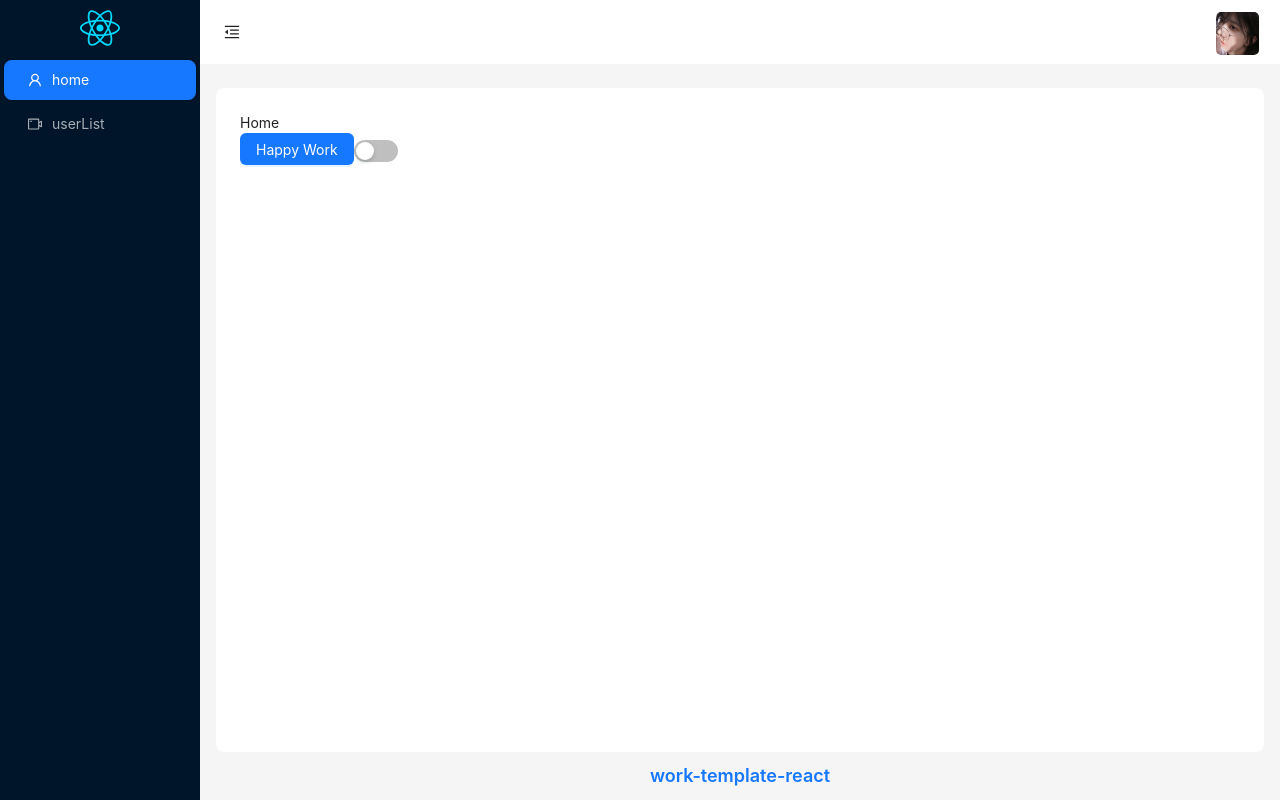
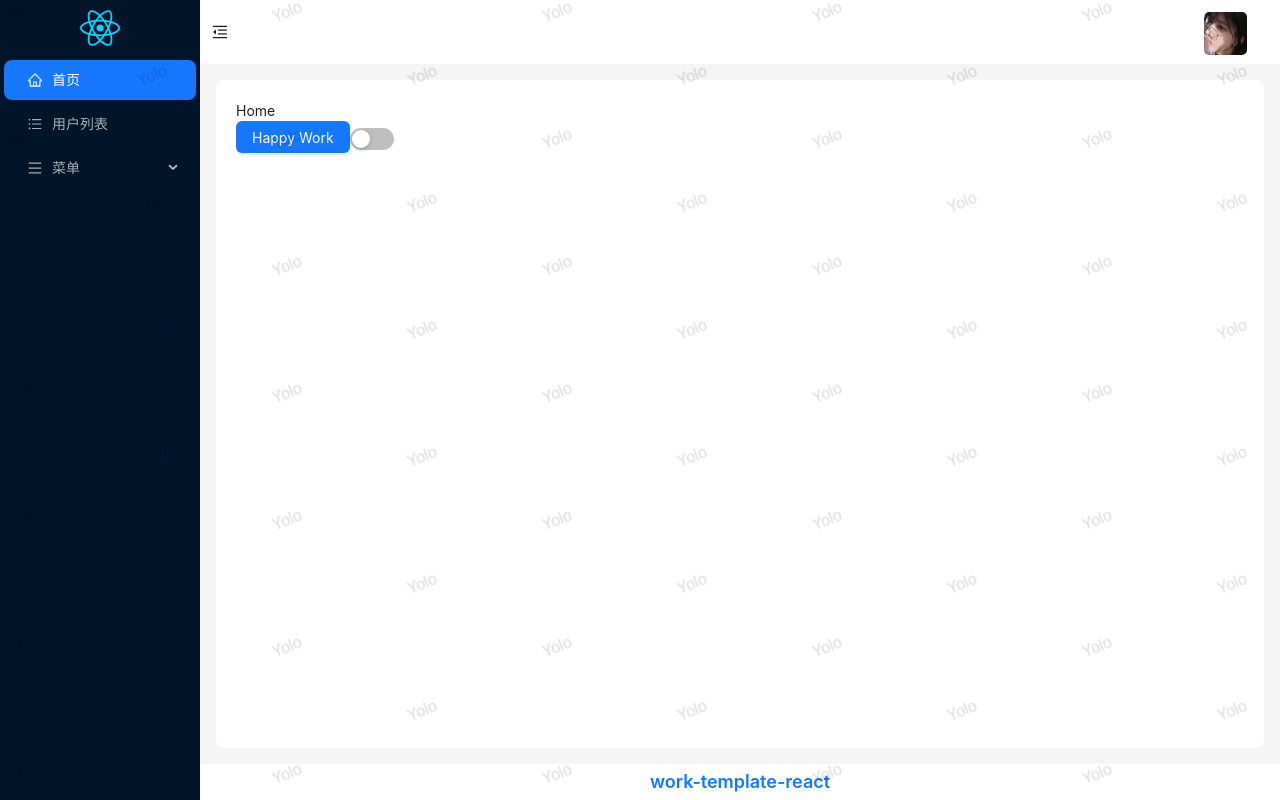
Before and after one commit to Yolo-00/work-react-template, a React (Vite) app: page /#/ in a window 1280 px wide. Built offline with nearby package versions, Linux system fonts and the light colour scheme; sample sign-in values are in the browser's storage; what @ant-design/happy-work-theme would draw is missing.

Commit message:
feat: 根据路由生成菜单

```diff
--- a/src/layouts/HeaderRight/index.tsx
+++ b/src/layouts/HeaderRight/index.tsx
@@ -30,8 +30,8 @@
 	};
 
 	return (
-		<div className="pr-5">
-			<Dropdown menu={{ items }} placement="bottomRight" arrow={{ pointAtCenter: true }}>
+		<div className="pr-8">
+			<Dropdown menu={{ items }} placement="bottom" arrow={{ pointAtCenter: true }}>
 				<Avatar size={45} src={avatarImg} shape="square" />
 			</Dropdown>
 		</div>
--- a/src/layouts/index.tsx
+++ b/src/layouts/index.tsx
@@ -1,20 +1,47 @@
 import { Outlet, useNavigate, useLocation } from "react-router-dom";
-import { MenuFoldOutlined, MenuUnfoldOutlined, UserOutlined, VideoCameraOutlined } from "@ant-design/icons";
-import { Button, Layout, Menu, theme } from "antd";
-import { useState, useEffect } from "react";
-import HeaderRight from "./HeaderRight";
+import { MenuFoldOutlined, MenuUnfoldOutlined } from "@ant-design/icons";
+import { Button, Layout, Menu, theme, Watermark } from "antd";
+import { useState, useEffect, useMemo, type ReactNode, useCallback } from "react";
+import HeaderRight from "./headerRight";
 import reactSvg from "/react.svg";
+import { routers } from "@/routers";
+import type { RouteObject } from "react-router-dom";
 
 const { Header, Footer, Sider, Content } = Layout;
+
+// 使用交叉类型创建带 meta 的自定义路由类型
+type CustomRouteObject = RouteObject & {
+	meta?: {
+		title: string;
+		icon: ReactNode;
+	};
+};
+interface CustomMenuItem {
+	key: string;
+	label: string;
+	icon: ReactNode;
+	children?: CustomMenuItem[];
+}
+
 function LayoutPage() {
 	const navigate = useNavigate();
 	const location = useLocation();
-
 	const [collapsed, setCollapsed] = useState(false);
 	const {
 		token: { colorBgContainer, borderRadiusLG },
 	} = theme.useToken();
-
+	// 处理菜单列表
+	const changeMenuList = useCallback((list: CustomRouteObject[]): CustomMenuItem[] => {
+		return list.map(item => ({
+			key: item.path || "",
+			label: item.meta?.title || "",
+			icon: item.meta?.icon,
+			children: item?.children && changeMenuList(item.children),
+		}));
+	}, []);
+	const menuList = useMemo(() => {
+		return changeMenuList(routers);
+	}, [changeMenuList]);
 	const handleMenu = (e: any) => {
 		navigate(e.key);
 	};
@@ -23,6 +50,7 @@
 	}, []);
 	return (
 		<>
+			<Watermark content="Yolo">
 				<Layout className="h-[100vh]">
 					<Sider className="overflow-auto" trigger={null} collapsible collapsed={collapsed}>
 						<div>
@@ -33,18 +61,7 @@
 							theme="dark"
 							mode="inline"
 							defaultSelectedKeys={[location.pathname]}
-						items={[
-							{
-								key: "/",
-								icon: <UserOutlined />,
-								label: "home",
-							},
-							{
-								key: "/userList",
-								icon: <VideoCameraOutlined />,
-								label: "userList",
-							},
-						]}
+							items={menuList}
 							onClick={handleMenu}
 						/>
 					</Sider>
@@ -55,33 +72,28 @@
 									type="text"
 									icon={collapsed ? <MenuUnfoldOutlined /> : <MenuFoldOutlined />}
 									onClick={() => setCollapsed(!collapsed)}
-								style={{
-									fontSize: "16px",
-									width: 64,
-									height: 64,
-								}}
+									className="w-16 h-16"
+									size="large"
 								/>
 								<HeaderRight />
 							</div>
 						</Header>
 						<Content
+							className="p-5 m-4 overflow-auto"
 							style={{
-							margin: "24px 16px",
-							padding: 24,
-							overflow: "auto",
 								background: colorBgContainer,
 								borderRadius: borderRadiusLG,
-							marginBottom: 0,
 							}}>
 							<Outlet />
 						</Content>
-					<Footer className="w-full h-6 flex justify-center items-center">
+						<Footer className="w-full flex justify-center items-center bg-white p-1">
 							<a href="https://github.com/Yolo-00/work-template-react" target="_blank" className="text-lg font-semibold">
 								work-template-react
 							</a>
 						</Footer>
 					</Layout>
 				</Layout>
+			</Watermark>
 		</>
 	);
 }
--- /dev/null
+++ b/src/pages/menu/menu-1/index.tsx
@@ -0,0 +1,5 @@
+function Menu1() {
+	return <h1>Menu1</h1>;
+}
+
+export default Menu1;
--- /dev/null
+++ b/src/pages/menu/menu-2/menu-2-1/index.tsx
@@ -0,0 +1,4 @@
+function Menu2_1() {
+	return <h1>menu-2-1</h1>;
+}
+export default Menu2_1;
--- a/src/pages/userList/index.tsx
+++ b/src/pages/userList/index.tsx
@@ -1,5 +1,52 @@
+import { Button, DatePicker, Form, Input, InputNumber, Select, Space } from "antd";
+import { useCallback } from "react";
 function UserList() {
-	return <div>UserList</div>;
+	const [form] = Form.useForm();
+	// 查询表单
+	const handleQuery = useCallback(() => {
+		console.log(form.getFieldsValue());
+	}, [form]);
+	// 重置表单
+	const handleReset = useCallback(() => {
+		form.resetFields();
+	}, [form]);
+	return (
+		<>
+			<Form form={form} name="query" layout="inline">
+				<Form.Item label="姓名" name="name">
+					<Input className="w-48" placeholder="请输入姓名" allowClear />
+				</Form.Item>
+				<Form.Item label="年龄" name="age">
+					<InputNumber className="w-48" controls={false} placeholder="请输入年龄" max={200} min={0} />
+				</Form.Item>
+				<Form.Item label="性别" name="sex">
+					<Select
+						className="w-48"
+						placeholder="请输入性别"
+						allowClear
+						showSearch
+						optionFilterProp="label"
+						defaultActiveFirstOption={false}
+						options={[
+							{ label: "男", value: 1 },
+							{ label: "女", value: 2 },
+						]}
+					/>
+				</Form.Item>
+				<Form.Item label="时间" name="time">
+					<DatePicker className="w-48" placeholder="请选择时间" format={"YYYY-MM-DD HH:mm:ss"} showTime />
+				</Form.Item>
+				<Form.Item>
+					<Space wrap size="middle">
+						<Button type="primary" onClick={handleQuery}>
+							搜索
+						</Button>
+						<Button onClick={handleReset}>重置</Button>
+					</Space>
+				</Form.Item>
+			</Form>
+		</>
+	);
 }
 
 export default UserList;
--- a/src/routers/index.tsx
+++ b/src/routers/index.tsx
@@ -2,13 +2,70 @@
 import React from "react";
 import Layout from "@/layouts";
 import NotFound from "@/pages/notFound";
+import { HomeOutlined, MenuOutlined, UnorderedListOutlined } from "@ant-design/icons";
 
 // 使用 React.lazy 动态导入页面组件
 const Login = React.lazy(() => import("@/pages/login/index"));
 const Home = React.lazy(() => import("@/pages/home/index"));
 const UserList = React.lazy(() => import("@/pages/userList"));
+const Menu1 = React.lazy(() => import("@/pages/menu/menu-1"));
+const Menu2_1 = React.lazy(() => import("@/pages/menu/menu-2/menu-2-1"));
 
-const routers = [
+export const routers = [
+	{
+		path: "/",
+		element: <Home />,
+		meta: {
+			title: "首页",
+			icon: <HomeOutlined />,
+		},
+		loader: beforeRouter,
+	},
+	{
+		path: "/userList",
+		element: <UserList />,
+		meta: {
+			title: "用户列表",
+			icon: <UnorderedListOutlined />,
+		},
+		loader: beforeRouter,
+	},
+	{
+		path: "/menu",
+		meta: {
+			title: "菜单",
+			icon: <MenuOutlined />,
+		},
+		loader: beforeRouter,
+		children: [
+			{
+				path: "/menu/menu-1",
+				element: <Menu1 />,
+				meta: {
+					title: "菜单-1",
+				},
+			},
+			{
+				path: "/menu/menu-2",
+				meta: {
+					title: "菜单-2",
+				},
+				children: [
+					{
+						path: "/menu/menu-2/menu-2-1",
+						element: <Menu2_1 />,
+						meta: {
+							title: "菜单-2-1",
+						},
+					},
+				],
+			},
+		],
+	},
+];
+
+const router = createHashRouter(
+	[
 		{
 			path: "/login",
 			element: <Login />,
@@ -22,26 +79,14 @@
 		{
 			path: "/",
 			element: <Layout />,
-		children: [
-			{
-				path: "/",
-				element: <Home />,
-				loader: beforeRouter,
-			},
-			{
-				path: "/userList",
-				element: <UserList />,
-				loader: beforeRouter,
-			},
-		],
+			children: [...routers],
 		},
 		{
 			path: "*", // 处理未匹配的路由
 			element: <NotFound />,
 		},
-];
-
-const router = createHashRouter(routers, {
+	],
+	{
 		future: {
 			v7_fetcherPersist: true,
 			v7_normalizeFormMethod: true,
@@ -49,7 +94,8 @@
 			v7_relativeSplatPath: true,
 			v7_skipActionErrorRevalidation: true,
 		},
-});
+	},
+);
 
 function beforeRouter() {
 	if (!localStorage.getItem("token")) {
--- a/src/styles/index.scss
+++ b/src/styles/index.scss
@@ -29,15 +29,14 @@
 
 /* scroll bar */
 ::-webkit-scrollbar {
-    width: 8px;
+	width: 7px;
 	height: 8px;
-    background-color: transparent;
+	background-color: #ffffff;
 }
-
 ::-webkit-scrollbar-thumb {
 	background-color: #dddee0;
 	border-radius: 20px;
-    box-shadow: inset 0 0 0 white;
+	box-shadow: inset 0 0 0 #ffffff;
 }
 
 html,
```
Lines whose indentation alone changed are shown as unchanged.
